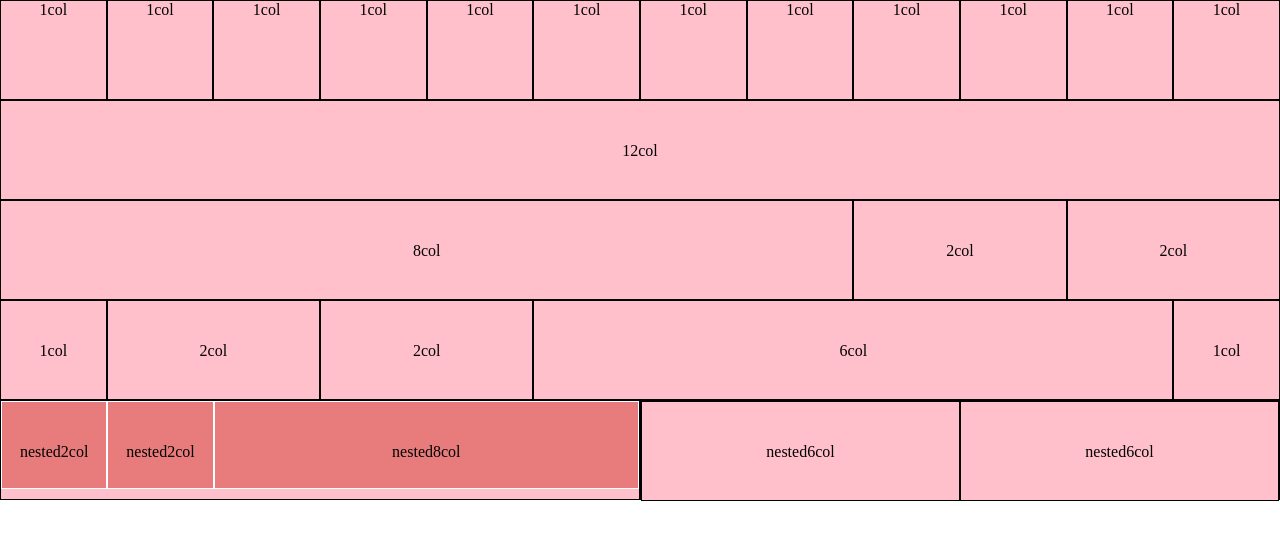
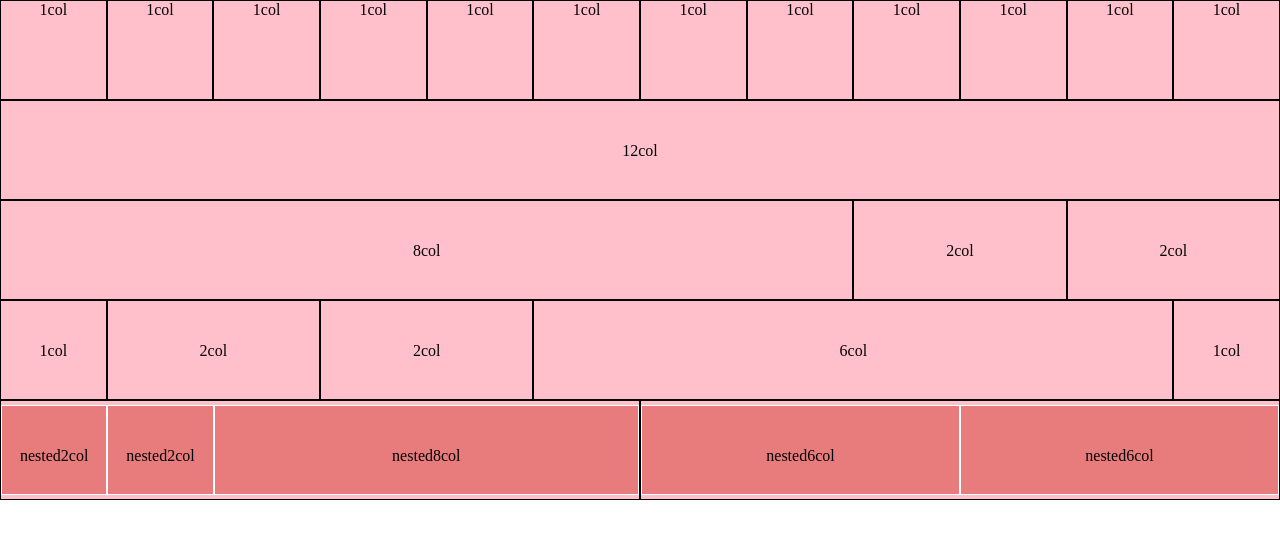
Before and after one commit to Ooal/html-css-12bool, a plain HTML site: page index.html in a window 1280 px wide. Drawn offline with Linux system fonts and the light colour scheme.

Commit message:
manca orizzontale

```diff
--- a/css/main.css
+++ b/css/main.css
@@ -11,11 +11,13 @@
   border: solid 1px black;
 }
 
-[class*="col-"] > [class*="col-"]{
-  height: 90%;
+[class*="col-"] [class*="col-"]{
+  height: 90px;
   border: solid 1px white;
   background-color: #e87c7c;
+  margin-top: 4px;
 }
+
 /*debug*/
 
 .contenitore {
```
